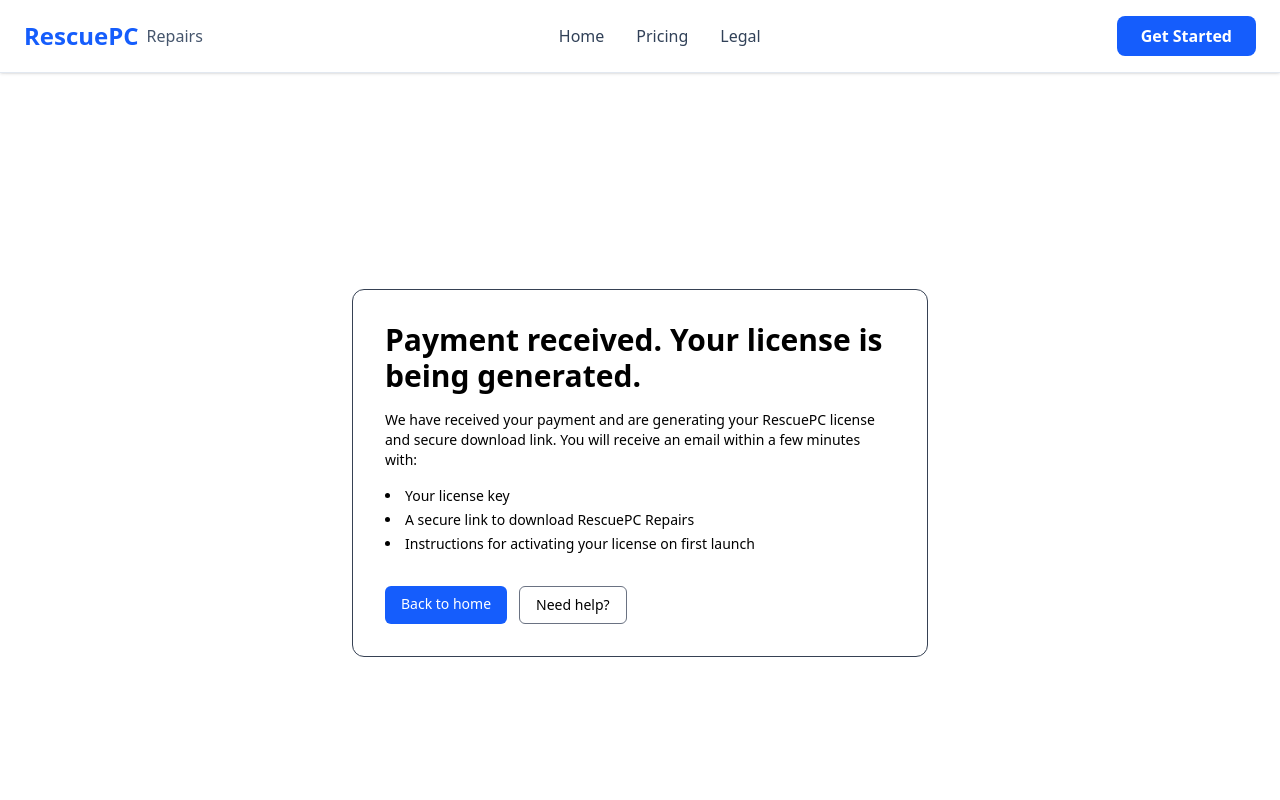
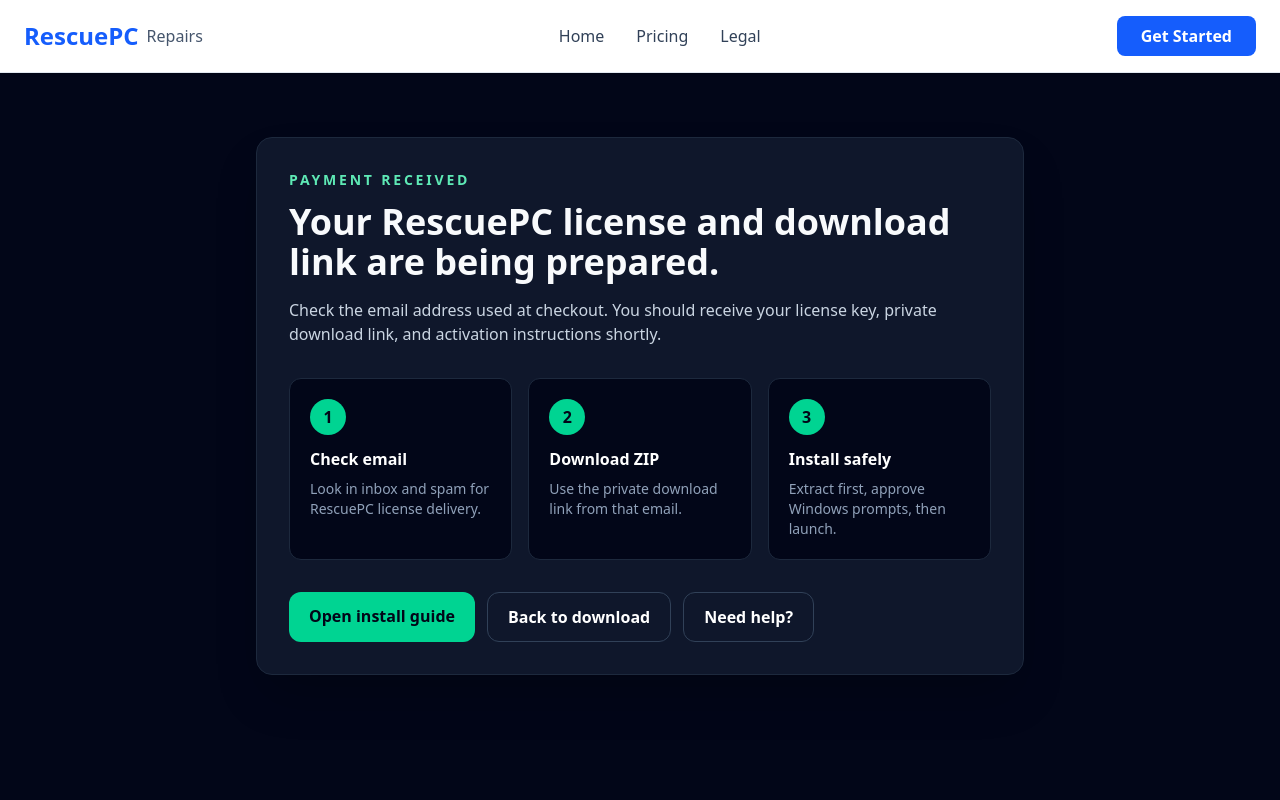
Before and after one commit to RescuePC/RescuePC-Repairs, a Next.js app: page /success in a window 1280 px wide. Shown: the top 800 px of the page. Built offline with nearby package versions, Linux system fonts and the light colour scheme.

Commit message:
feat(success): clarify post-purchase next steps

```diff
--- a/src/app/success/page.tsx
+++ b/src/app/success/page.tsx
@@ -11,48 +11,61 @@
 }: SuccessPageProps) {
   const { session_id: sessionId } = await searchParams;
 
-  // Here is where you could optionally call your backend /api/licenses/by-session
-  // to show license key or download link. For now we just show messaging.
-
   return (
-    <main className="min-h-screen flex items-center justify-center px-4">
-      <div className="max-w-xl w-full bg-white/5 border border-gray-700 rounded-xl p-8 space-y-4">
-        <h1 className="text-3xl font-semibold">
-          Payment received. Your license is being generated.
+    <main className="min-h-screen bg-slate-950 px-4 py-16 text-slate-50">
+      <div className="mx-auto max-w-3xl rounded-2xl border border-slate-800 bg-slate-900 p-8 shadow-2xl">
+        <p className="mb-3 text-sm font-semibold uppercase tracking-[0.2em] text-emerald-300">
+          Payment received
+        </p>
+        <h1 className="text-3xl font-bold md:text-4xl">
+          Your RescuePC license and download link are being prepared.
         </h1>
 
-        <p className="text-sm text-muted-foreground">
-          We have received your payment and are generating your RescuePC
-          license and secure download link. You will receive an email within a
-          few minutes with:
+        <p className="mt-4 text-slate-300">
+          Check the email address used at checkout. You should receive your license key, private download link, and activation instructions shortly.
         </p>
 
-        <ul className="list-disc list-inside text-sm text-muted-foreground space-y-1">
-          <li>Your license key</li>
-          <li>A secure link to download RescuePC Repairs</li>
-          <li>Instructions for activating your license on first launch</li>
-        </ul>
+        <div className="mt-8 grid gap-4 md:grid-cols-3">
+          {[
+            ['1', 'Check email', 'Look in inbox and spam for RescuePC license delivery.'],
+            ['2', 'Download ZIP', 'Use the private download link from that email.'],
+            ['3', 'Install safely', 'Extract first, approve Windows prompts, then launch.'],
+          ].map(([number, title, body]) => (
+            <div key={number} className="rounded-xl border border-slate-800 bg-slate-950 p-5">
+              <div className="mb-3 flex h-9 w-9 items-center justify-center rounded-full bg-emerald-400 font-bold text-slate-950">
+                {number}
+              </div>
+              <h2 className="font-semibold text-white">{title}</h2>
+              <p className="mt-2 text-sm text-slate-400">{body}</p>
+            </div>
+          ))}
+        </div>
 
         {sessionId && (
-          <p className="text-xs text-muted-foreground">
+          <p className="mt-6 rounded-xl border border-slate-800 bg-slate-950 p-3 text-xs text-slate-400">
             Stripe session ID: <code>{sessionId}</code>
           </p>
         )}
 
-        <div className="flex gap-3 pt-4">
+        <div className="mt-8 flex flex-col gap-3 sm:flex-row">
           <Link
-            href="/"
-            className="px-4 py-2 rounded-md bg-blue-600 text-white text-sm hover:bg-blue-700"
+            href="/install"
+            className="rounded-xl bg-emerald-400 px-5 py-3 text-center font-bold text-slate-950 hover:bg-emerald-300"
           >
-            Back to home
+            Open install guide
           </Link>
-
           <Link
-            href="/support"
-            className="px-4 py-2 rounded-md border border-gray-500 text-sm"
+            href="/download"
+            className="rounded-xl border border-slate-700 px-5 py-3 text-center font-bold text-white hover:bg-slate-800"
+          >
+            Back to download
+          </Link>
+          <a
+            href="mailto:support@rescuepcrepairs.com"
+            className="rounded-xl border border-slate-700 px-5 py-3 text-center font-bold text-white hover:bg-slate-800"
           >
             Need help?
-          </Link>
+          </a>
         </div>
       </div>
     </main>
```
